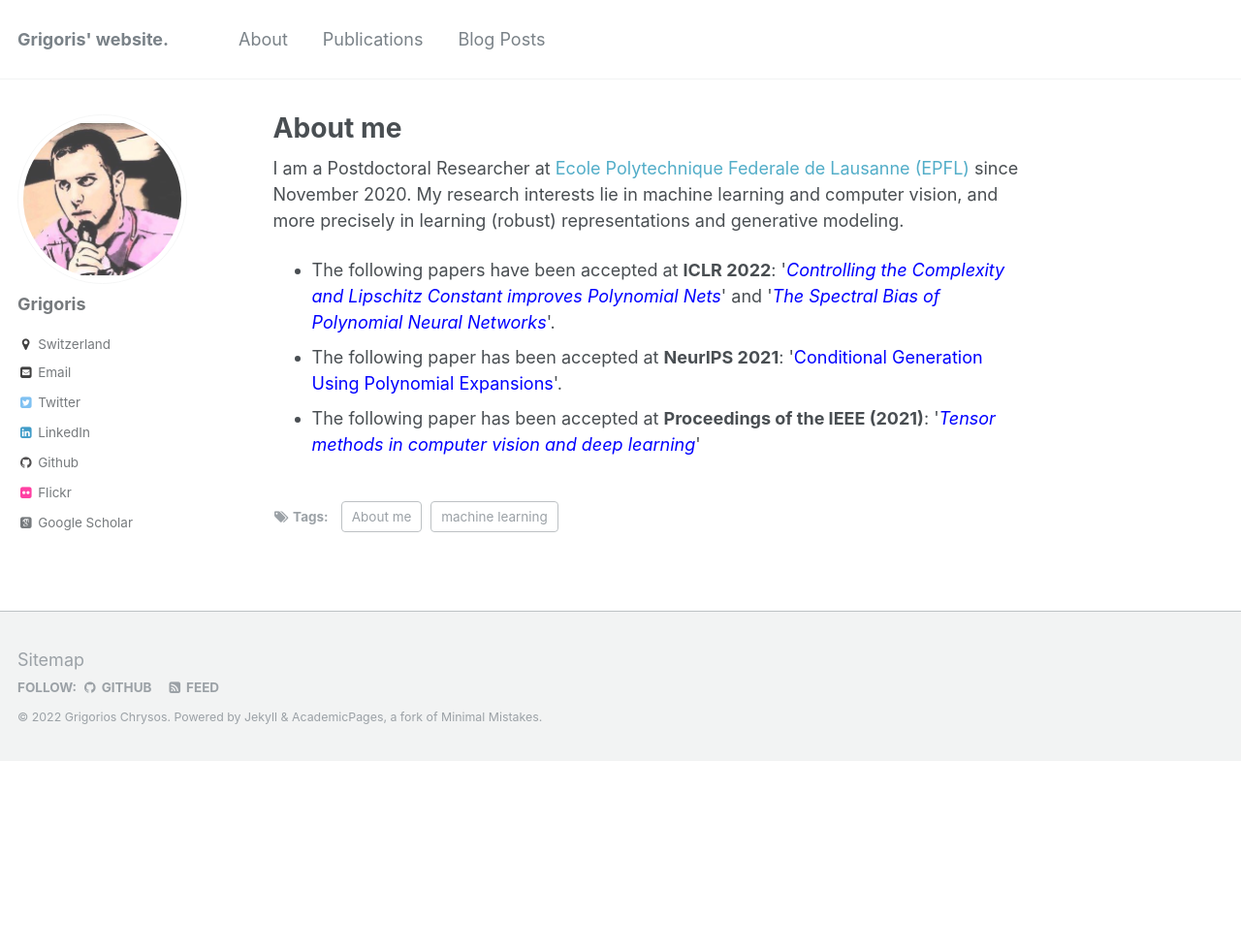
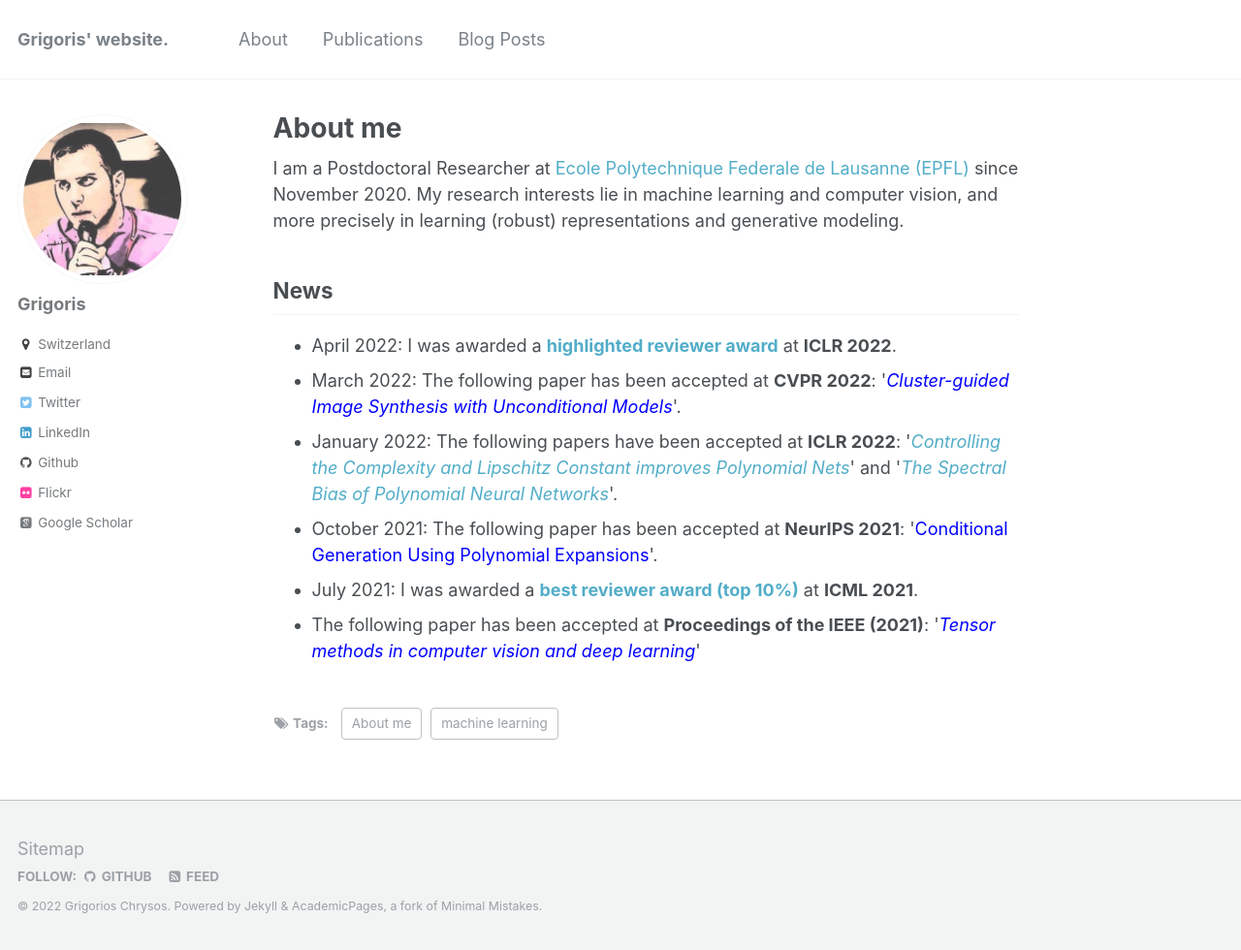
Before and after one commit to grigorisg9gr/grigorisg9gr.github.io, a Jekyll site: the page built from index.html, in a window 1280 px wide and 980 px high. Shown: the whole window at 97% size. Built offline with Jekyll 4.4.1, drawn with Linux system fonts in a browser that asks for light colours; some web fonts are replaced.

Commit message:
Minor changes in the news.

```diff
--- a/index.html
+++ b/index.html
@@ -8,8 +8,13 @@ comments: false
 
 
 <p>I am a Postdoctoral Researcher at <a href="https://www.epfl.ch/en/">Ecole Polytechnique Federale de Lausanne (EPFL)</a> since November 2020. My research interests lie in machine learning and computer vision, and more precisely in learning (robust) representations and generative modeling.</p>
+
+<h2>News</h2>
 <ul>
-    <li>The following papers have been accepted at <strong>ICLR 2022</strong>: '<span style="color: #0000ff;"><em>Controlling the Complexity and Lipschitz Constant improves Polynomial Nets</em></span>' and '<span style="color: #0000ff;"><em>The Spectral Bias of Polynomial Neural Networks</em></span>'.</li>
-    <li>The following paper has been accepted at <strong>NeurIPS 2021</strong>: '<a href="https://proceedings.neurips.cc/paper/2021/file/ef0d3930a7b6c95bd2b32ed45989c61f-Paper.pdf"><span style="color: #0000ff;">Conditional Generation Using Polynomial Expansions</span></a>'.</li>
+    <li>April 2022: I was awarded a <a href="https://iclr.cc/Conferences/2022/Reviewers"><strong>highlighted reviewer award</strong></a> at <strong>ICLR 2022</strong>.</li>
+    <li>March 2022: The following paper has been accepted at <strong>CVPR 2022</strong>: '<span style="color: #0000ff;"><em>Cluster-guided Image Synthesis with Unconditional Models</em></span>'.</li>
+    <li>January 2022: The following papers have been accepted at <strong>ICLR 2022</strong>: '<span style="color: #0000ff;"><em><a href="https://openreview.net/pdf?id=dQ7Cy_ndl1s">Controlling the Complexity and Lipschitz Constant improves Polynomial Nets</a></em></span>' and '<span style="color: #0000ff;"><em><a href="https://openreview.net/pdf?id=P7FLfMLTSEX">The Spectral Bias of Polynomial Neural Networks</a></em></span>'.</li>
+    <li>October 2021: The following paper has been accepted at <strong>NeurIPS 2021</strong>: '<a href="https://proceedings.neurips.cc/paper/2021/file/ef0d3930a7b6c95bd2b32ed45989c61f-Paper.pdf"><span style="color: #0000ff;">Conditional Generation Using Polynomial Expansions</span></a>'.</li>
+    <li>July 2021: I was awarded a <a href="https://icml.cc/Conferences/2021/Reviewers"><strong>best reviewer award (top 10%)</strong></a> at <strong>ICML 2021</strong>.</li>
     <li>The following paper has been accepted at <strong>Proceedings of the IEEE (2021)</strong>: '<em><a href="https://ieeexplore.ieee.org/document/9420085"><span style="color: #0000ff;">Tensor methods in computer vision and deep learning</span></a></em>'</li>
 </ul>
```
